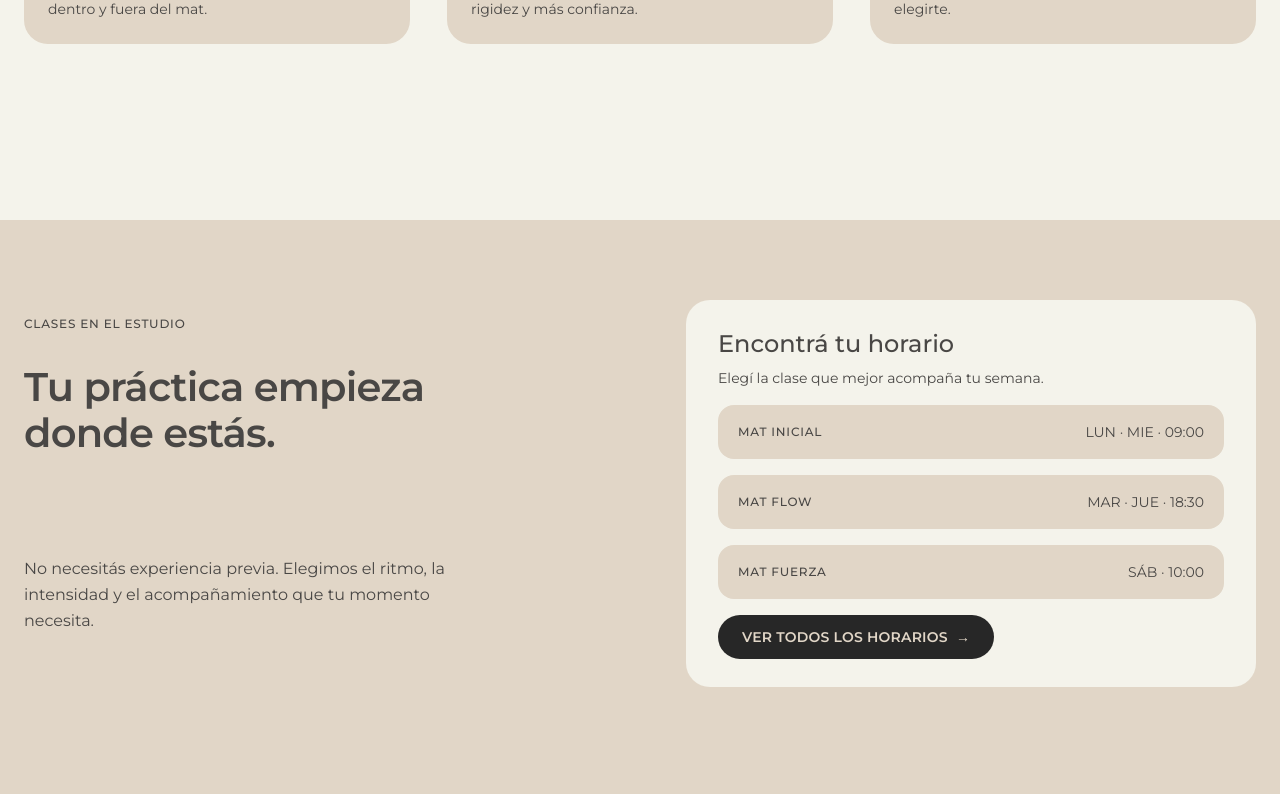
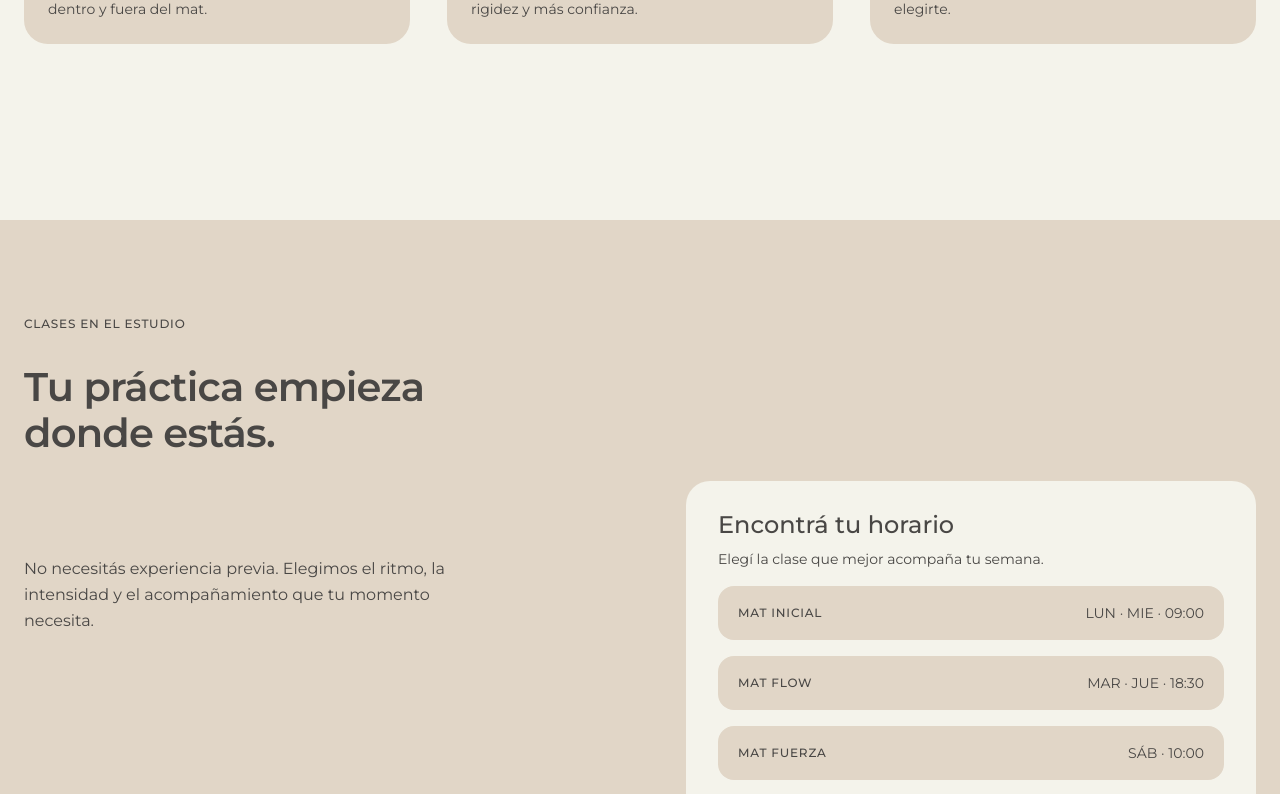
Before and after one commit to materamos/MATPilates, a Next.js app: page / in a window 1280 px wide. Shown: the part 1268-2062 px from the top of the page. Built offline with nearby package versions, Linux system fonts and the light colour scheme.

Commit message:
fix: reposition landing classes schedule on mobile

```diff
--- a/src/app/globals.css
+++ b/src/app/globals.css
@@ -415,7 +415,9 @@ a {
   }
 
   .landing-classes__schedule {
-    top: clamp(2.5rem, 6vh, 4rem);
+    top: auto;
+    bottom: clamp(2rem, 5vh, 3.5rem);
+    translate: none;
     display: flex;
     height: auto;
     min-height: 0;
```
